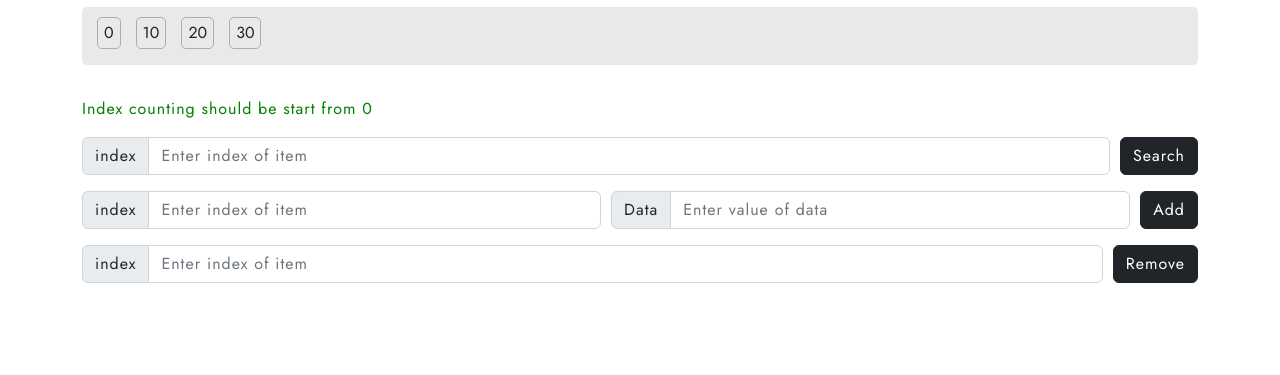
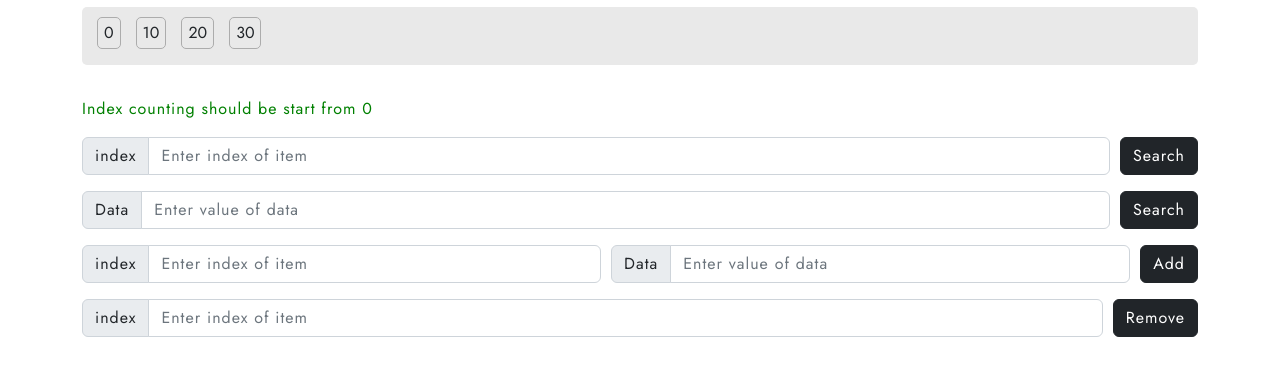
Before and after one commit to jahidhasan6484/array_traversal, a plain HTML site: page index.html in a window 1280 px wide. Shown: the part 139-514 px from the top of the page. Drawn offline with nearby package versions, Linux system fonts and the light colour scheme.

Commit message:
search by data added

```diff
--- a/index.html
+++ b/index.html
@@ -27,26 +27,30 @@
                     <span class="input-group-text">index</span>
                     <input id="search_input_index" type="number" class="form-control" placeholder="Enter index of item">
                 </div>
-                <button class="btn btn-dark" onclick="handleSearch()">Search</button>
+                <button class="btn btn-dark" onclick="handleSearchId()">Search</button>
+            </div>
+            <div class="single_input mb-3">
+                <div class="input-group">
+                    <span class="input-group-text">Data</span>
+                    <input id="search_input_data" type="number" class="form-control" placeholder="Enter value of data">
+                </div>
+                <button class="btn btn-dark" onclick="handleSearchData()">Search</button>
             </div>
             <div class="single_input mb-3">
                 <div class="input-group">
                     <span class="input-group-text">index</span>
-                    <input id="insert_input_index" type="number" class="form-control" placeholder="Enter index of item"
-                        aria-label="insert_input_index" aria-describedby="insert_input_index">
+                    <input id="insert_input_index" type="number" class="form-control" placeholder="Enter index of item">
                 </div>
                 <div class="input-group">
                     <span class="input-group-text">Data</span>
-                    <input id="insert_input_data" type="number" class="form-control" placeholder="Enter value of data"
-                        aria-label="insert_input_data" aria-describedby="insert_input_data">
+                    <input id="insert_input_data" type="number" class="form-control" placeholder="Enter value of data">
                 </div>
                 <button class="btn btn-dark" onclick="handleInsert()">Add</button>
             </div>
             <div class="single_input mb-3">
                 <div class="input-group">
                     <span class="input-group-text">index</span>
-                    <input id="remove_input_index" type="number" class="form-control" placeholder="Enter index of item"
-                        aria-label="remove_input_index" aria-describedby="remove_input_index">
+                    <input id="remove_input_index" type="number" class="form-control" placeholder="Enter index of item">
                 </div>
                 <button class="btn btn-dark" onclick="handleRemove()">Remove</button>
             </div>
--- a/script.js
+++ b/script.js
@@ -20,7 +20,7 @@ const renderArray = () => {
     }
 }
 
-const handleSearch = () => {
+const handleSearchId = () => {
     const search_input_indexEl = document.getElementById('search_input_index').value;
 
     if (search_input_indexEl == '') {
@@ -40,6 +40,32 @@ const handleSearch = () => {
         }
     }
 
+}
+
+const handleSearchData = () => {
+    const search_input_dataEl = document.getElementById('search_input_data').value;
+    let found_data_index = -1;
+
+    if (search_input_dataEl == '') {
+        alert("Please enter a data")
+    } else {
+        for (let i = 0; i < array.length; i++) {
+            if (array[i] === parseFloat(search_input_dataEl)) {
+                found_data_index = i;
+                break;
+            }
+        }
+        if (found_data_index >= 0) {
+            const highlightEl = document.getElementById(found_data_index);
+            highlightEl.classList.add("highlight");
+
+            setTimeout(() => {
+                highlightEl.classList.remove("highlight");
+            }, 2000)
+        } else {
+            alert(`${parseFloat(search_input_dataEl)} is not found in the array`)
+        }
+    }
 }
 
 const handleInsert = () => {
```
